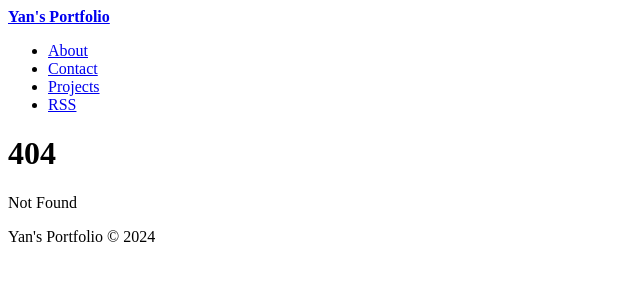
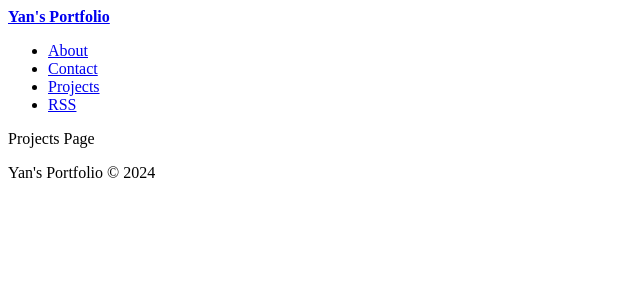
Before and after one commit to yanoak/portfolio, a SvelteKit app: page /projects in a window 1280 px wide. Before the commit this address had no page. Shown: the top 300 px of the page, without its empty margins (0-640 px from the left). Built offline with nearby package versions, Linux system fonts and the light colour scheme.

Commit message:
created new pages

```diff
--- /dev/null
+++ b/src/routes/about/+page.svelte
@@ -0,0 +1 @@
+<p>About Page</p>
--- a/src/routes/header.svelte
+++ b/src/routes/header.svelte
@@ -16,7 +16,7 @@
       <a href="/contact">Contact</a>
     </li>
     <li>
-      <a href="/contact">Projects</a>
+      <a href="/projects">Projects</a>
     </li>
     <li>
       <a href="/rss.xml" target="_blank">RSS</a>
--- /dev/null
+++ b/src/routes/projects/+page.svelte
@@ -0,0 +1 @@
+<p>Projects Page</p>
```
